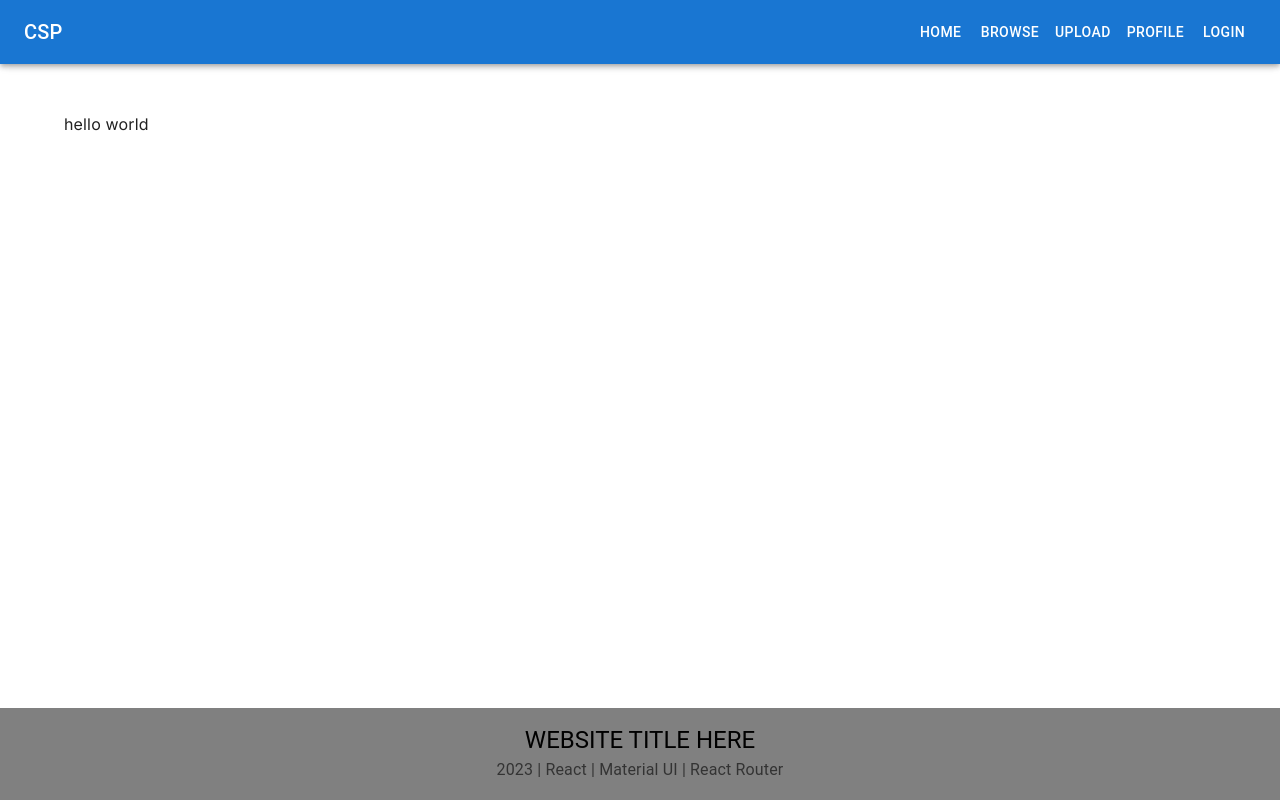
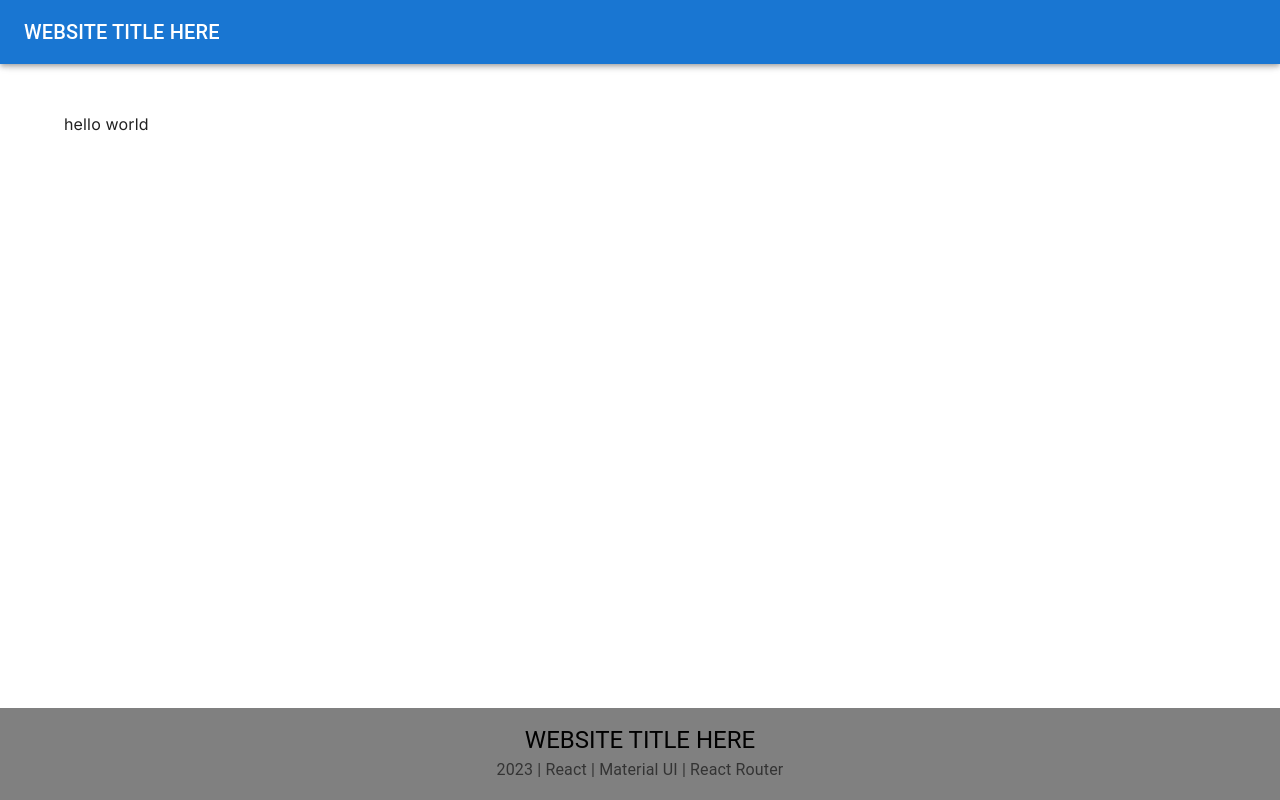
Before and after one commit to ashesh808/SCSUHackathonNov2023, a Next.js app in the folder client/: page / in a window 1280 px wide. Built offline with nearby package versions, Linux system fonts and the light colour scheme.

Commit message:
Add component files

```diff
--- a/client/app/components/Header.js
+++ b/client/app/components/Header.js
@@ -15,15 +15,12 @@ import ListItemText from '@mui/material/ListItemText';
 import Toolbar from '@mui/material/Toolbar';
 import Typography from '@mui/material/Typography';
 import Button from '@mui/material/Button';
+import Link from 'next/link'
 
 const drawerWidth = 240;
-const siteName = "CSP"
+const siteName = "WEBSITE TITLE HERE"
 const navItems = [
-  {name: 'Home', path: '/'},
-  {name: 'Browse', path: '/browse'},
-  {name: 'Upload', path: '/upload'},
-  {name: 'Profile', path: '/profile/KINGTUT10101'},
-  {name: 'Login', path: '/login'},
+
 ]
 
 export default function Header(props) {
@@ -36,18 +33,20 @@ export default function Header(props) {
 
   const drawer = (
     <Box onClick={handleDrawerToggle} sx={{ textAlign: 'center' }} stickyHeader={true}>
+      <Link href="/">
         <Typography variant="h6" sx={{ my: 2 }}>
           {siteName}
         </Typography>
+      </Link>
       <Divider />
       <List>
         {navItems.map((item) => (
           <ListItem key={item.name} disablePadding>
-            {/* <Link to={item.path}> */}
+            <Link href={item.path}>
               <ListItemButton sx={{ textAlign: 'center' }}>
                 <ListItemText primary={item.name} />
               </ListItemButton>
-            {/* </Link> */}
+            </Link>
           </ListItem>
         ))}
       </List>
@@ -70,6 +69,7 @@ export default function Header(props) {
           >
             {/* <MenuIcon /> */}
           </IconButton>
+          <Link href="/">
             <Typography
               variant="h6"
               component="div"
@@ -77,13 +77,14 @@ export default function Header(props) {
             >
               {siteName}
             </Typography>
+          </Link>
           <Box sx={{ display: { sm: 'block' } }}>
             {navItems.map((item) => (
-              // <Link to={item.path}>
+              <Link href={item.path}>
                 <Button key={item.name} sx={{ color: '#fff' }}>
                   {item.name}
                 </Button>
-              // </Link>
+              </Link>
             ))}
           </Box>
         </Toolbar>
--- /dev/null
+++ b/client/app/components/InfoCard.js
@@ -0,0 +1,9 @@
+
+
+export default InfoCard () {
+  return (
+    <div>
+
+    </div>
+  )
+}
--- /dev/null
+++ b/client/pages/Home.js
@@ -0,0 +1,9 @@
+export default function HomePage() {
+  return (
+    <div className="App">
+      <div style={style}>
+        hello world
+      </div>
+    </div>
+  )
+}
```
Also changed, not shown: client/pages/Flashcards.js (added), client/pages/Upload.js (added). Lines whose indentation alone changed are shown as unchanged.
